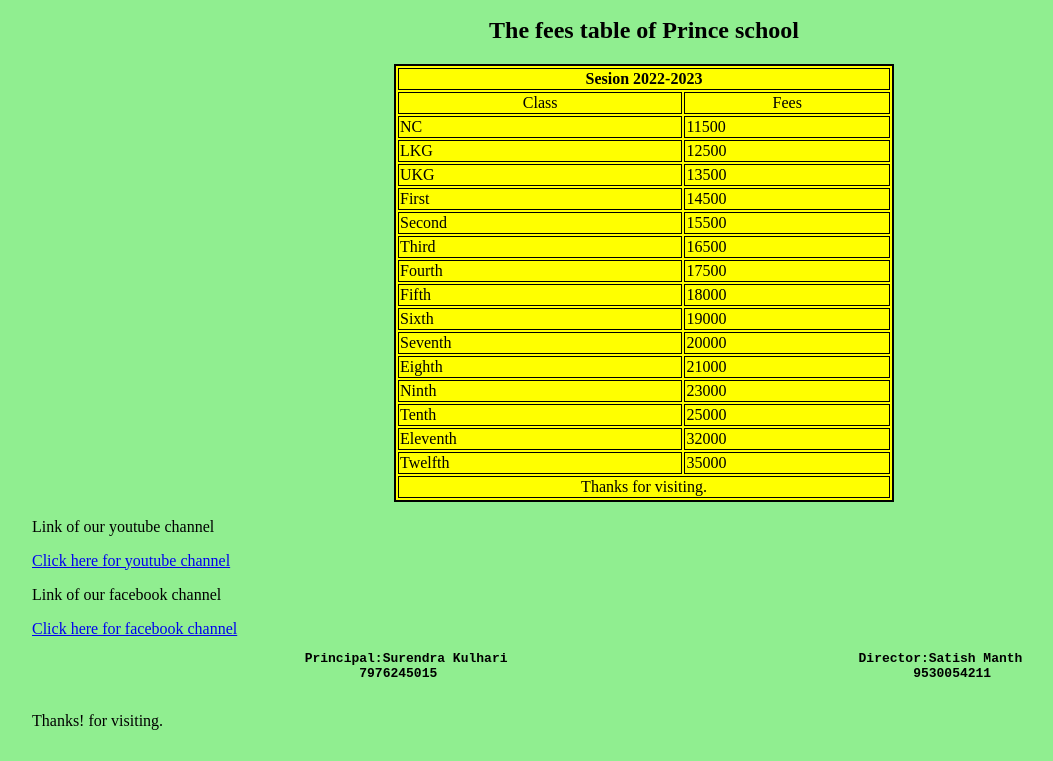
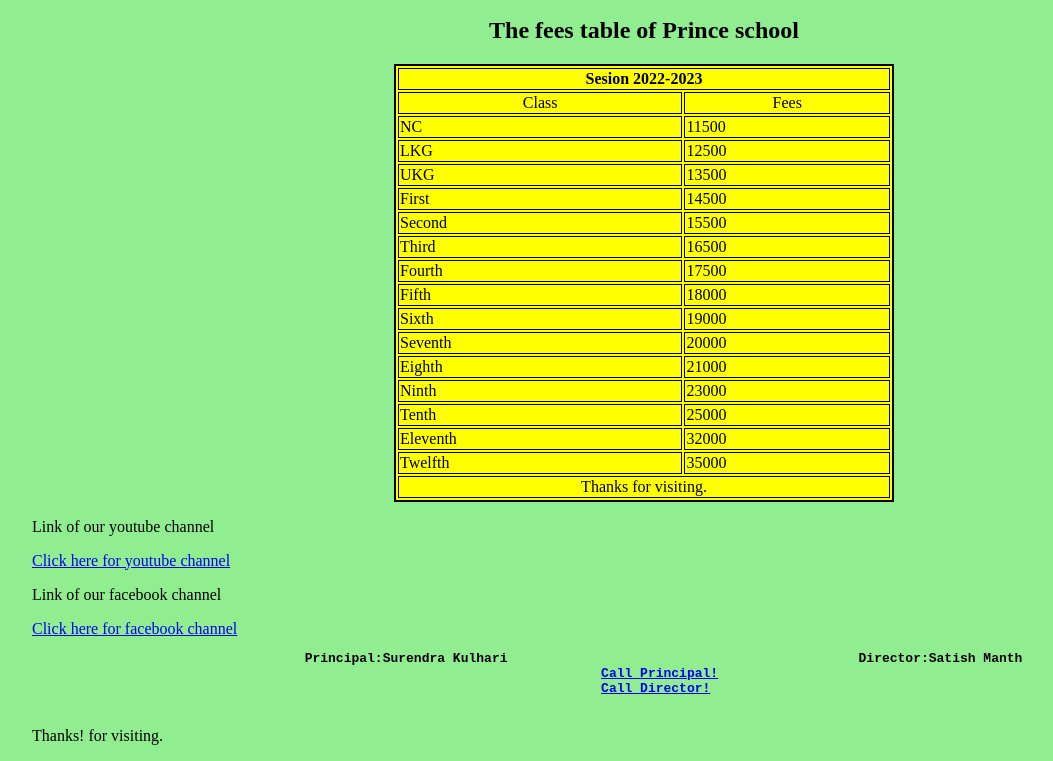
Before and after one commit to Harhsitkul/princeacademychanana, a plain HTML site: page index.html in a window 1280 px wide. Shown: the part 610-1371 px from the top of the page, without its empty margins (16-1069 px from the left). Drawn offline with Linux system fonts and the light colour scheme.

Commit message:
added index.html

```diff
--- a/index.html
+++ b/index.html
@@ -138,8 +138,9 @@
     <p>Link of our facebook channel</p>
     <a href="http://www.facebook.com/results?search_query=prince+academy+school+chanana" >Click here for facebook channel</a><br>
     <pre align="center">
-    <b> Principal:Surendra Kulhari                                             Director:Satish Manth
-        7976245015                                                             9530054211</b>
+    <b> Principal:Surendra Kulhari                                             Director:Satish Manth</b>
+    <b><a href="tel:+917976245015">Call Principal!</a>
+    <a href="tel:+918432222092">Call Director!</a> </b>
     </pre>
     <p>Thanks! for visiting.</p>
 </body>
```
